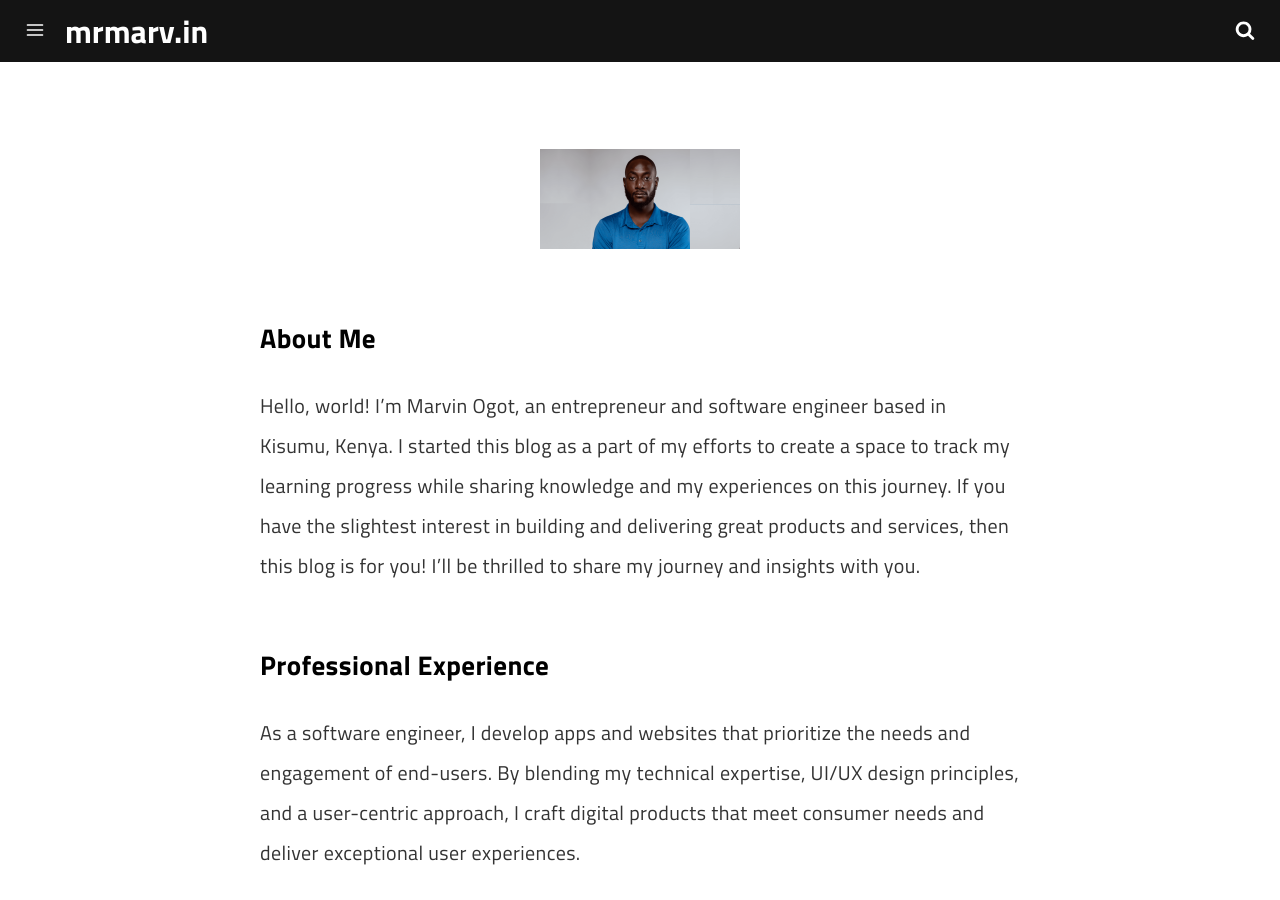
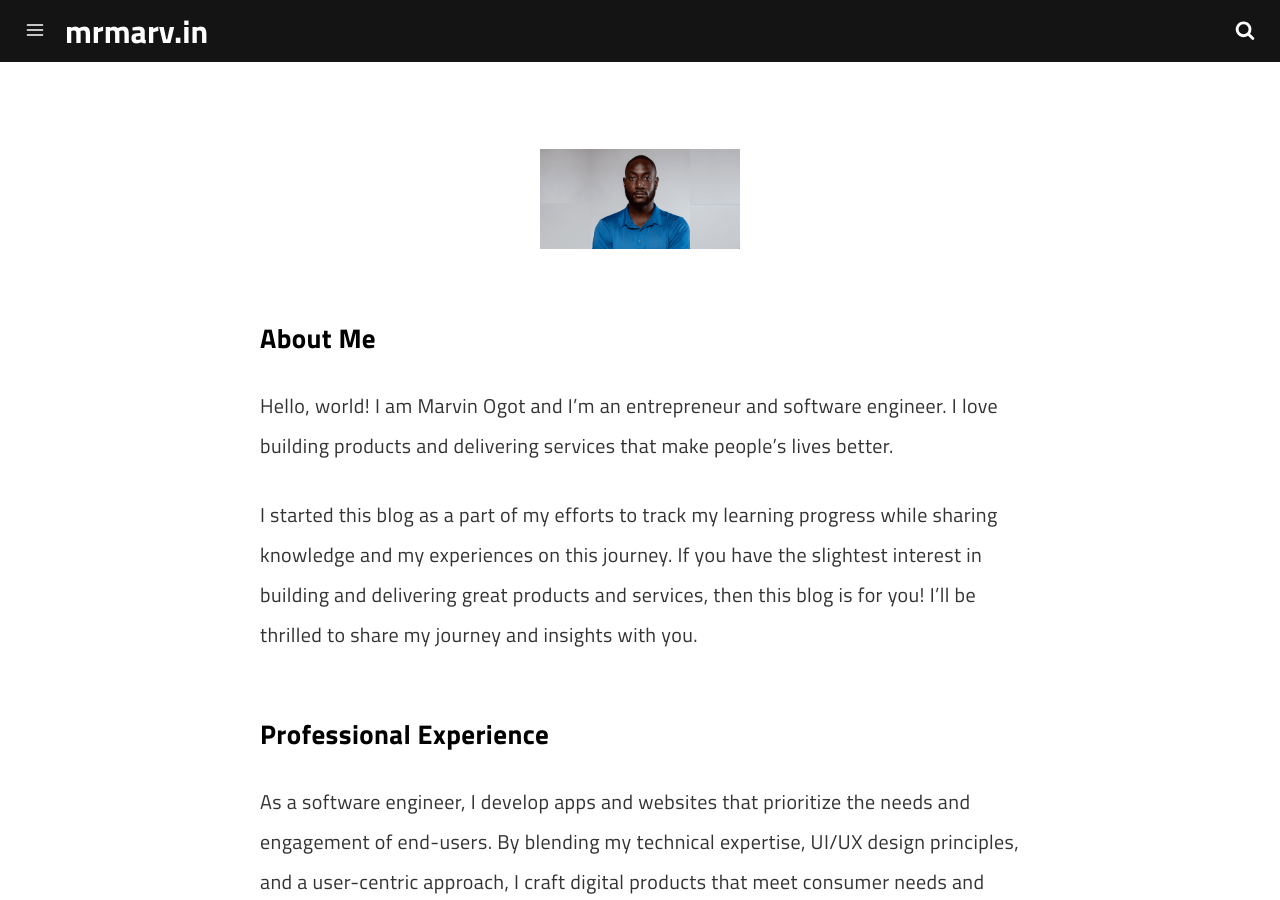
Before and after one commit to marv0/marv0.github.io, a Jekyll site: the page built from pages/about.md, in a window 1280 px wide and 900 px high. Built offline with Jekyll 4.4.1, drawn with Linux system fonts in a browser that asks for light colours; a script that is not in the unit is left out.

Commit message:
Update about.md

```diff
--- a/pages/about.md
+++ b/pages/about.md
@@ -10,7 +10,9 @@ permalink: /about/
 
 ### About Me
 
-Hello, world! I’m Marvin Ogot, an entrepreneur and software engineer based in Kisumu, Kenya. I started this blog as a part of my efforts to create a space to track my learning progress while sharing knowledge and my experiences on this journey. If you have the slightest interest in building and delivering great products and services, then this blog is for you! I'll be thrilled to share my journey and insights with you.
+Hello, world! I am Marvin Ogot and I’m an entrepreneur and software engineer. I love building products and delivering services that make people's lives better.
+
+I started this blog as a part of my efforts to track my learning progress while sharing knowledge and my experiences on this journey. If you have the slightest interest in building and delivering great products and services, then this blog is for you! I'll be thrilled to share my journey and insights with you.
 
 ### Professional Experience
 
```
